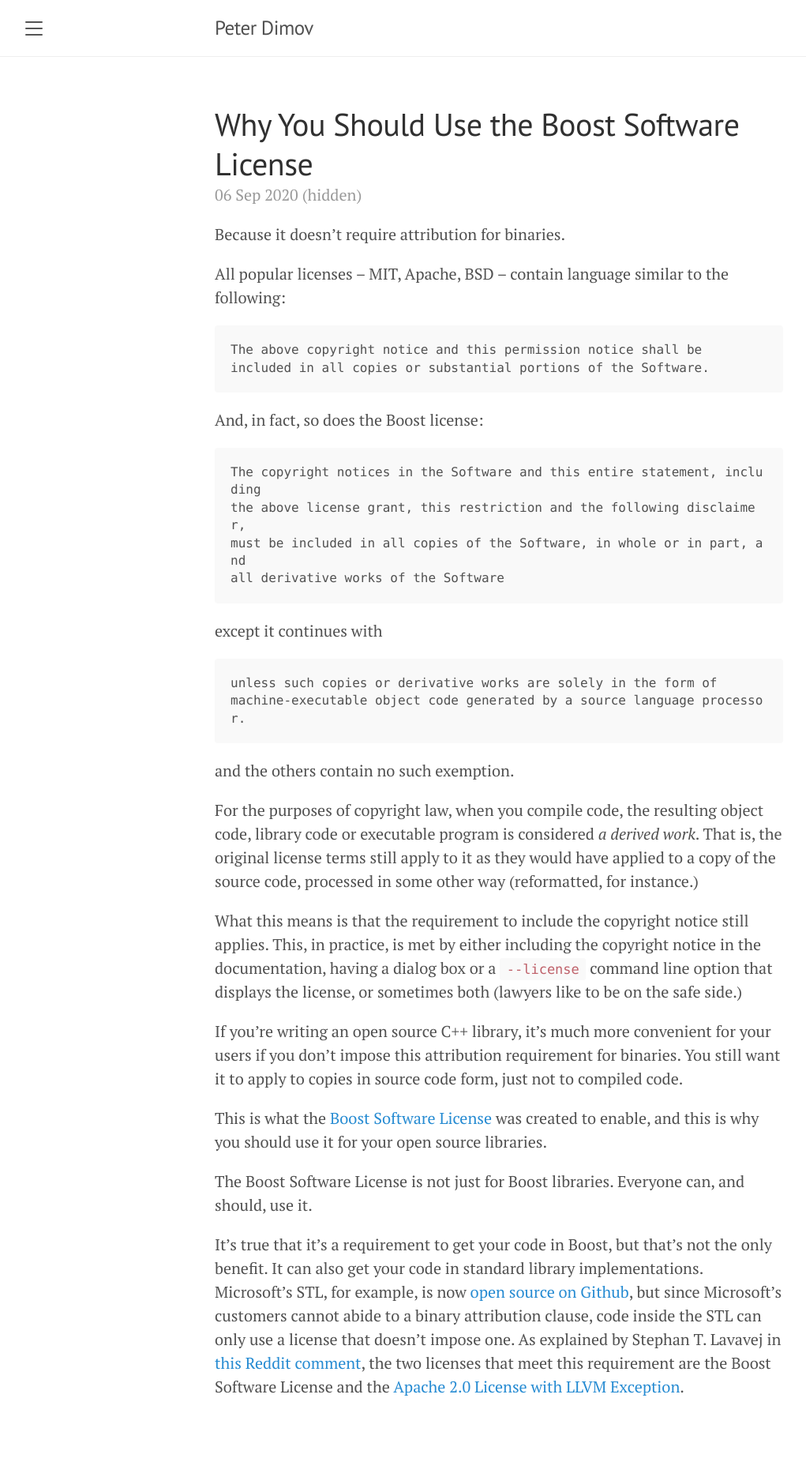
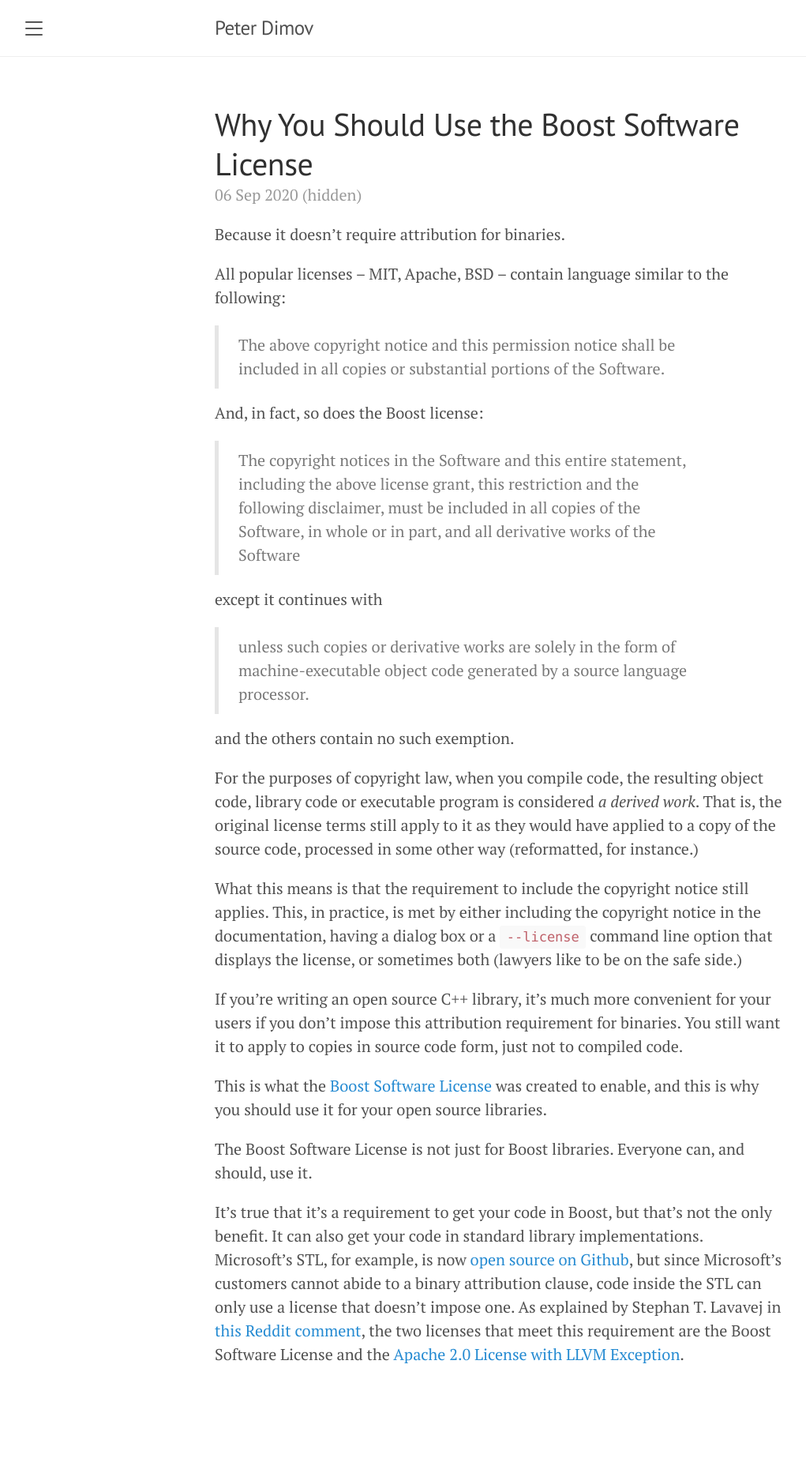
Before and after one commit to pdimov/blog, a Jekyll site: the page built from _posts/2020-09-06-why-use-the-boost-license.md, in a window 1280 px wide. Shown: the whole page at 79% size, without its empty margins (8-1029 px from the left). Built offline with Jekyll 4.4.1, drawn with Linux system fonts in a browser that asks for light colours; after the commit the page ends 1810 px from its top, so only the background shows below that.

Commit message:
Fix quotes

```diff
--- a/_posts/2020-09-06-why-use-the-boost-license.md
+++ b/_posts/2020-09-06-why-use-the-boost-license.md
@@ -9,20 +9,20 @@
 All popular licenses -- MIT, Apache, BSD -- contain language similar
 to the following:
 
-    The above copyright notice and this permission notice shall be
-    included in all copies or substantial portions of the Software.
+> The above copyright notice and this permission notice shall be
+> included in all copies or substantial portions of the Software.
 
 And, in fact, so does the Boost license:
 
-    The copyright notices in the Software and this entire statement, including
-    the above license grant, this restriction and the following disclaimer,
-    must be included in all copies of the Software, in whole or in part, and
-    all derivative works of the Software
+> The copyright notices in the Software and this entire statement, including
+> the above license grant, this restriction and the following disclaimer,
+> must be included in all copies of the Software, in whole or in part, and
+> all derivative works of the Software
 
 except it continues with
 
-    unless such copies or derivative works are solely in the form of
-    machine-executable object code generated by a source language processor.
+> unless such copies or derivative works are solely in the form of
+> machine-executable object code generated by a source language processor.
 
 and the others contain no such exemption.
 
```
